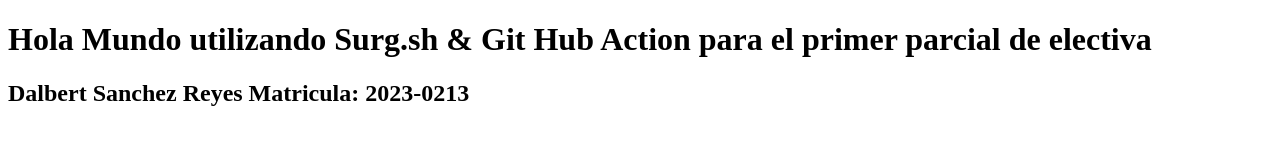
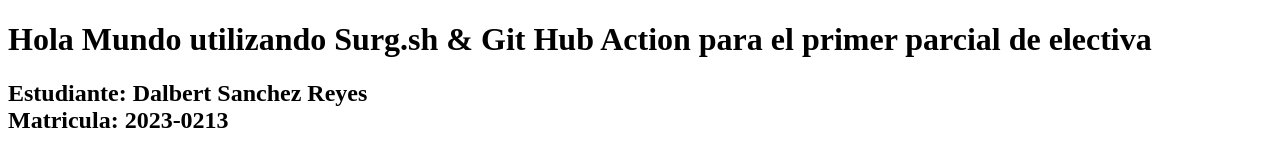
Before and after one commit to DalbertSanchez/Surge.sh-Git-Hub-Actions, a plain HTML site: page index.html in a window 1280 px wide. Drawn offline with Linux system fonts and the light colour scheme.

Commit message:
Commit de prueba

```diff
--- a/index.html
+++ b/index.html
@@ -10,7 +10,7 @@
         Hola Mundo utilizando Surg.sh & Git Hub Action para el primer parcial de electiva
     </h1>
 
-    <h2>Dalbert Sanchez Reyes
+    <h2>Estudiante: Dalbert Sanchez Reyes <br>
         Matricula: 2023-0213
     </h2>
 
```
